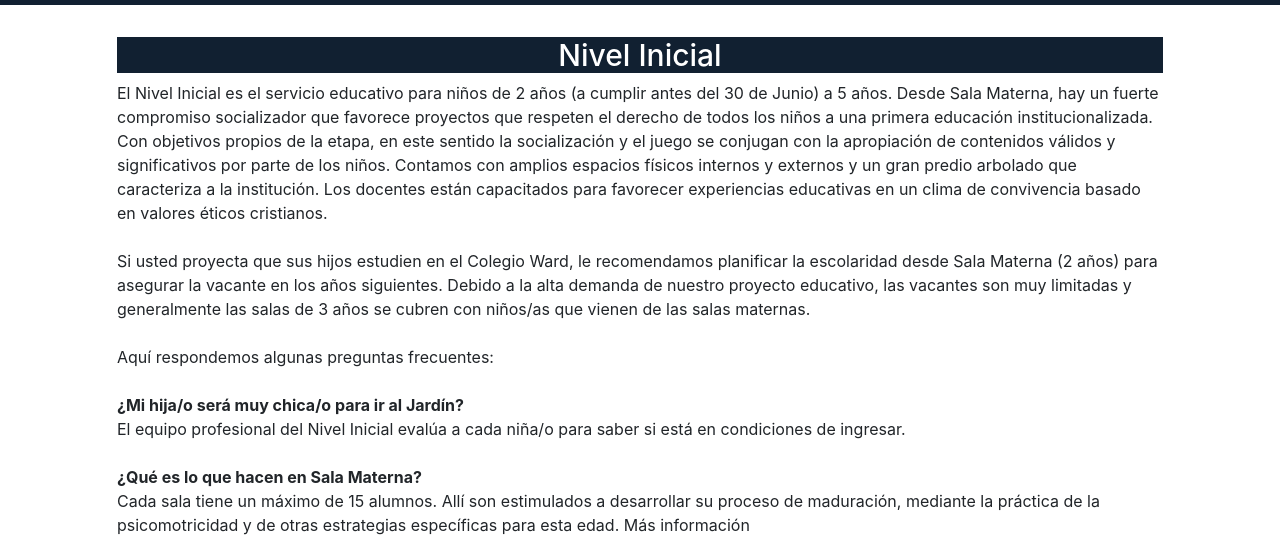
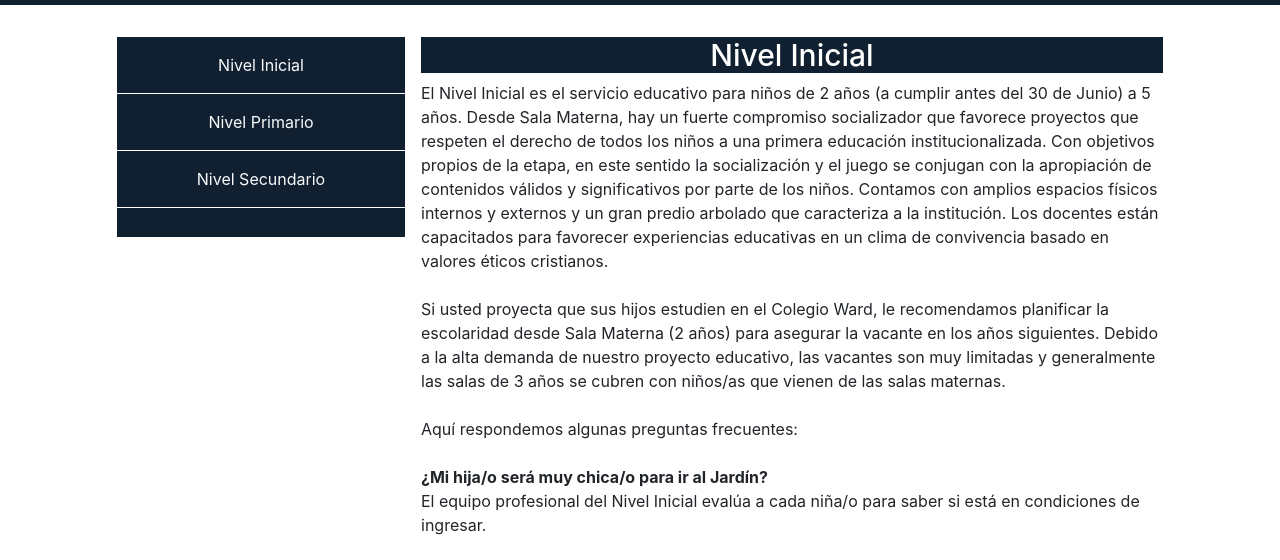
Before and after one commit to agusreyb/entrega_sass, a website: page pages/educacion.html in a window 1280 px wide. Shown: the part 228-788 px from the top of the page. Drawn offline with Linux system fonts and the light colour scheme.

Commit message:
Arreglo de tabla en educacion y su sub-menu

```diff
--- a/pages/educacion.html
+++ b/pages/educacion.html
@@ -76,6 +76,15 @@
 
     <div class="container">
         <div class="media">
+                        <div class="d-flex mr-3">
+                <div class="sidebar-container bg-primary">
+                    <div class="menu text-center  d-none d-sm-none d-md-block">
+                        <a href="../pages/inicial.html" class="d-block text-light p-3">Nivel Inicial</a>
+                        <a href="../pages/primario.html" class="d-block text-light p-3">Nivel Primario</a>
+                        <a href="../pages/secundario.html" class="d-block text-light p-3 ">Nivel Secundario</a>
+                    </div>
+                </div>
+            </div>
             <div class="media-body">
                 <h5 class="mt-0 titulo_ins">Nivel Inicial</h5>
                 <p>El Nivel Inicial es el servicio educativo para niños de 2 años (a cumplir antes del
```
Also changed, not shown: pages/inicial.html (+2 -1 lines), pages/primario.html (+2 -1 lines), pages/secundario.html (+2 -1 lines).
